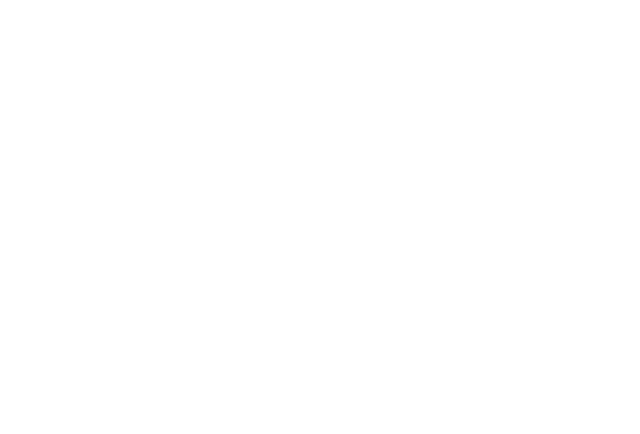
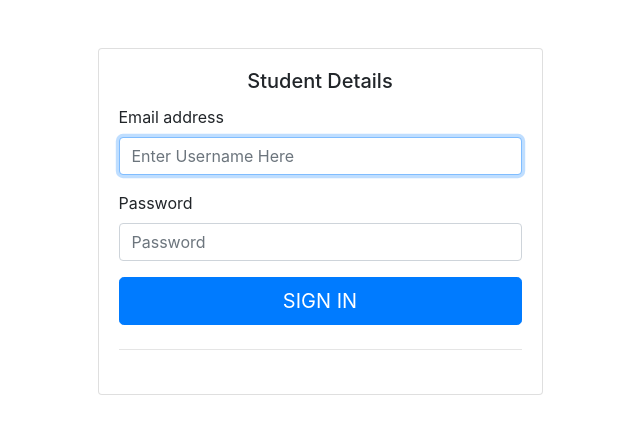
Before and after one commit to Sumedhabelur/BEProject, an Angular app in the folder client/: page /student/detail/1 in a window 1280 px wide. Before the commit this address led to /. Shown: the top 434 px of the page, without its empty margins (320-960 px from the left). Built offline with nearby package versions, Linux system fonts and the light colour scheme; no server answers.

Commit message:
Student Details added

```diff
--- a/client/src/app/app-routing.module.ts
+++ b/client/src/app/app-routing.module.ts
@@ -6,6 +6,7 @@
 import { ResetComponent } from './authentication/reset/reset.component';
 import { StudentListComponent } from './student/student-list/student-list.component';
 import { ProfessorListComponent } from './professor/professor-list/professor-list.component';
+import { StudentDetailComponent } from './student/student-detail/student-detail.component';
 
 
 const routes: Routes = [
@@ -15,6 +16,7 @@
   {path: 'forgotpassword', component: ForgotpasswordComponent},
   {path: 'reset', component: ResetComponent},
   {path: 'student/list', component: StudentListComponent},
+  {path: 'student/detail/:id', component: StudentDetailComponent},
   {path: 'professor/list', component: ProfessorListComponent},
 ];
 
--- a/client/src/app/app.module.ts
+++ b/client/src/app/app.module.ts
@@ -15,6 +15,7 @@
 import { ProfessorCreateComponent } from './professor/professor-create/professor-create.component';
 import { ProfessorListComponent } from './professor/professor-list/professor-list.component';
 import { ProfessorUpdateComponent } from './professor/professor-update/professor-update.component';
+import { StudentDetailComponent } from './student/student-detail/student-detail.component';
 
 @NgModule({
   declarations: [
@@ -28,7 +29,8 @@
     StudentUpdateComponent,
     ProfessorCreateComponent,
     ProfessorListComponent,
-    ProfessorUpdateComponent
+    ProfessorUpdateComponent,
+    StudentDetailComponent
   ],
   imports: [
     BrowserModule,
--- a/client/src/app/authentication/login/login.component.ts
+++ b/client/src/app/authentication/login/login.component.ts
@@ -26,7 +26,7 @@
   onSubmit() {
     this.httpService.login(this.loginForm.value).subscribe((res) => {
       console.log(res);
-      this.router.navigate(['../register']);
+      this.router.navigate([`../student/detail/${res[0]._id}`]);
     });
   }
 }
--- a/client/src/app/shared/http.service.ts
+++ b/client/src/app/shared/http.service.ts
@@ -1,6 +1,6 @@
 import { Injectable } from "@angular/core";
 import { HttpClient } from "@angular/common/http";
-import { Observable } from 'rxjs';
+import { Observable } from "rxjs";
 
 @Injectable({
   providedIn: "root"
@@ -9,10 +9,14 @@
   constructor(private http: HttpClient) {}
 
   getAllStudents() {
-    return this.http.get('http://localhost:3000/student');
+    return this.http.get("http://localhost:3000/student");
   }
 
   login(data): Observable<any> {
-    return this.http.post('http://localhost:3000/student/login', data);
+    return this.http.post("http://localhost:3000/student/login", data);
+  }
+
+  getStudentById(studentId) {
+    return this.http.get(`http://localhost:3000/student/${studentId}`);
   }
 }
--- /dev/null
+++ b/client/src/app/student/student-detail/student-detail.component.html
@@ -0,0 +1,47 @@
+<body>
+  <div class="container">
+    <div class="row">
+      <div class="col-sm-9 col-md-7 col-lg-5 mx-auto">
+        <div class="card card-signin my-5">
+          <div class="card-body">
+            <h5 class="card-title text-center">Student Details</h5>
+            <form class="form-signin" [formGroup]="detailForm">
+
+              <div class="form-group">
+                <label>Email address</label>
+                <input type="text" class="form-control" formControlName="email" placeholder="Enter Username Here" required autofocus>
+              </div>
+
+              <div class="form-group">
+                <label>Password</label>
+                <input type="password" class="form-control" formControlName="pass" placeholder="Password" required>
+              </div>
+
+              <!-- <div class="form-group">
+                <label>firstName</label>
+                <input type="text" class="form-control" formControlName="firstName" placeholder="Enter Username Here" required autofocus>
+              </div>
+
+              <div class="form-group">
+                <label>lastName</label>
+                <input type="text" class="form-control" formControlName="lastName" placeholder="Enter Username Here" required autofocus>
+              </div>
+
+              <div class="form-group">
+                <label>class</label>
+                <input type="text" class="form-control" formControlName="class" placeholder="Enter Username Here" required autofocus>
+              </div> -->
+
+
+
+              <button class="btn btn-lg btn-primary btn-block text-uppercase" (click)="onUpdate()"
+                type="submit">Sign in</button>
+              <hr class="my-4">
+
+            </form>
+          </div>
+        </div>
+      </div>
+    </div>
+  </div>
+</body>
--- /dev/null
+++ b/client/src/app/student/student-detail/student-detail.component.ts
@@ -0,0 +1,52 @@
+import { Component, OnInit } from "@angular/core";
+import { ActivatedRoute } from "@angular/router";
+import { HttpService } from "src/app/shared/http.service";
+import { FormBuilder, FormGroup } from "@angular/forms";
+
+@Component({
+  selector: "app-student-detail",
+  templateUrl: "./student-detail.component.html",
+  styleUrls: ["./student-detail.component.css"]
+})
+export class StudentDetailComponent implements OnInit {
+  studentId: string;
+  detailForm: FormGroup;
+  constructor(
+    private active: ActivatedRoute,
+    private http: HttpService,
+    private fb: FormBuilder
+  ) {}
+
+  ngOnInit() {
+    this.active.params.subscribe(params => {
+      this.studentId = params.id;
+      this.getStudentById(this.studentId);
+    });
+    this.buildForm();
+  }
+
+  buildForm() {
+    this.detailForm = this.fb.group({
+      email: [""],
+      pass: [""],
+      firstName: [""],
+      lastName: [""],
+      class: [""],
+      admissionDate: [""],
+      dob: [""],
+      userName: [""],
+      typeOfAdmission: [""],
+      dept: [""]
+    });
+  }
+
+  getStudentById(studentId) {
+    this.http.getStudentById(studentId).subscribe(res => {
+      console.log("res", res);
+    });
+  }
+
+  onUpdate() {
+
+  }
+}
```
Also changed, not shown: client/src/app/student/student-detail/student-detail.component.css (added), 2 other files (tests, documents, lock files or other folders).
